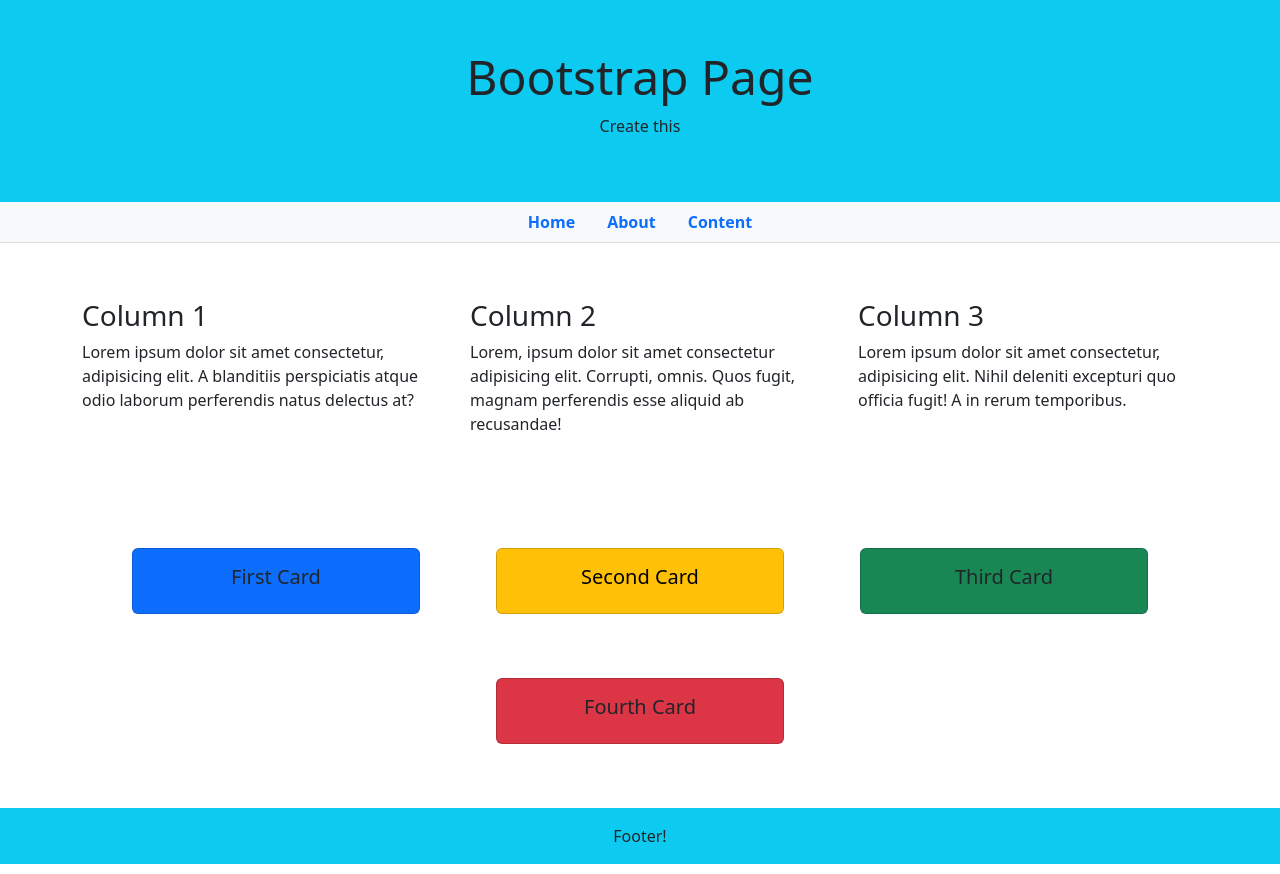
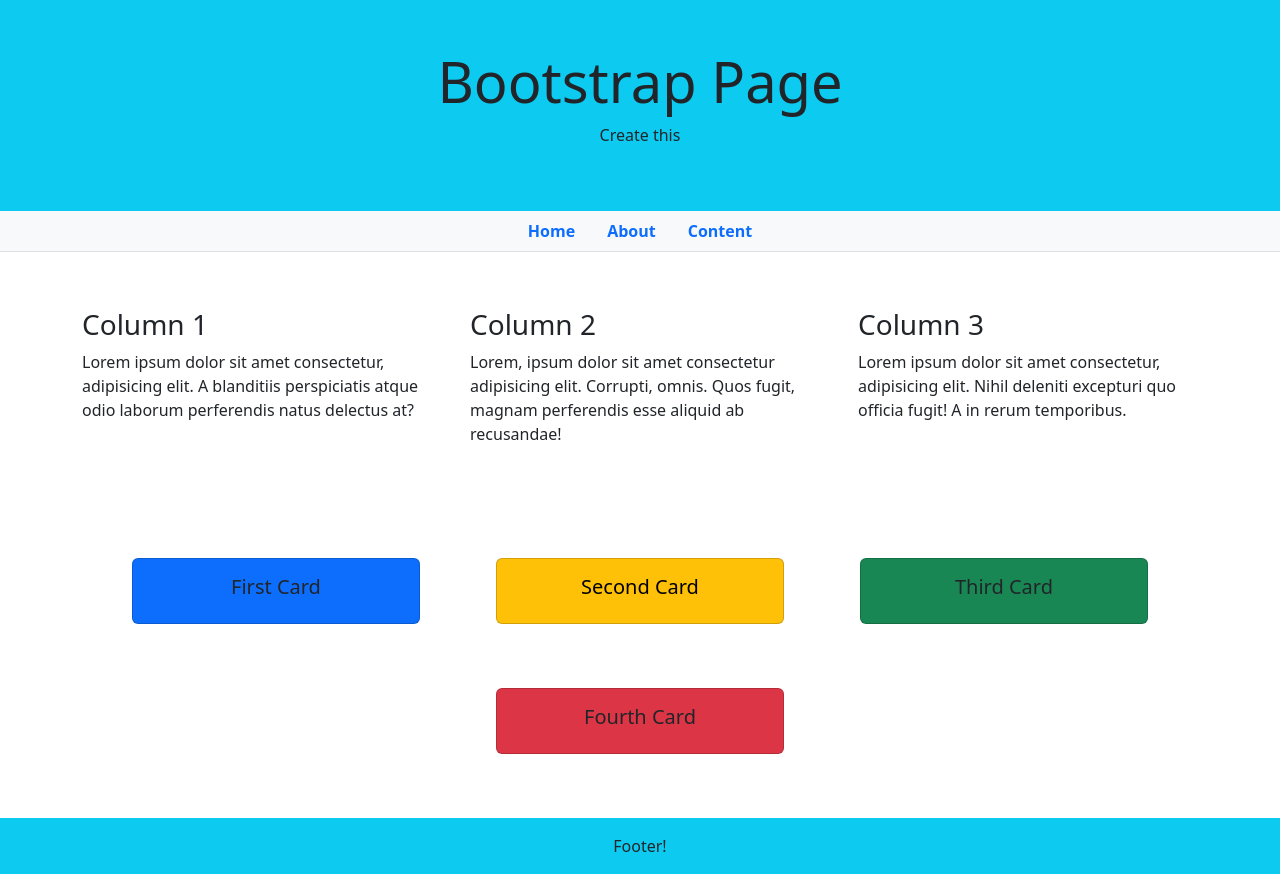
Before and after one commit to FbW-22-E04/uib-framework-bootstrap-Rami24t, a plain HTML site: page index.html in a window 1280 px wide. Drawn offline with nearby package versions, Linux system fonts and the light colour scheme.

Commit message:
solve ex

```diff
--- a/index.html
+++ b/index.html
@@ -16,7 +16,7 @@
   <body>
     <header>
       <div class="container-fluid bg-info p-5 text-center">
-        <h1 class="display-5 fw-normal">Bootstrap Page</h1>
+        <h1 class="display-4 fw-normal">Bootstrap Page</h1>
         <p class="justify-content-center">Create this</p>
       </div>
       <ul class="nav justify-content-center bg-light fw-semibold border-bottom">
```
